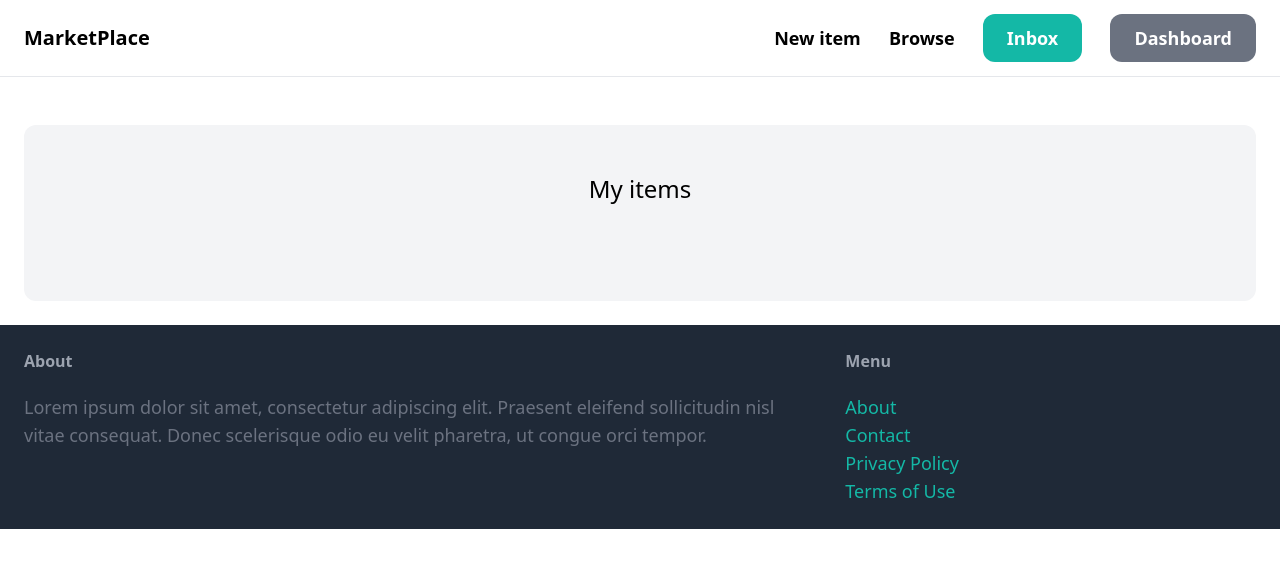
After one commit to karimosman181/DjangoMarket, a Django app: page /dashbourd/ in a window 1280 px wide. The commit adds this page. Shown: the top 568 px of the page. Run offline with Django 4.2, Linux system fonts and the light colour scheme; the visitor is signed in with stand-in values (Sample User, id 1); data that the repository does not hold is empty; some libraries are stand-ins or nearby versions.

Commit message:
edit dashboard

```diff
--- a/djangomarket/core/templates/core/base.html
+++ b/djangomarket/core/templates/core/base.html
@@ -26,7 +26,7 @@
           >Inbox</a
         >
         <a
-          href="#"
+          href="{% url 'dashbourd:index' %}"
           class="px-6 py-3 text-lg font-semibold bg-gray-500 text-white rounded-xl hover:bg-gray-700"
           >Dashboard</a
         >
--- /dev/null
+++ b/djangomarket/dashbourd/templates/dashbourd/index.html
@@ -0,0 +1,22 @@
+{% extends 'core/base.html' %} {% block title %} DashBoard {% endblock %}
+{% block content %}
+<div class="mt-6 px-6 py-12 bg-gray-100 rounded-xl">
+  <h2 class="mb-12 text-2xl text-center">My items</h2>
+
+  <div class="grid grid-cols-3 gap-3">
+    {% for item in items %}
+    <div>
+      <a href="{% url 'item:detail' item.id %}">
+        <div>
+          <img src="{{ item.image.url }}" class="rounded-t-xl" />
+        </div>
+        <div class="p-6 bg-white rounded-b-xl">
+          <h2 class="text-2xl">{{ item.name }}</h2>
+          <p class="text-gray-500">Price: {{item.price}}</p>
+        </div>
+      </a>
+    </div>
+    {% endfor %}
+  </div>
+</div>
+{% endblock %}
--- /dev/null
+++ b/djangomarket/dashbourd/urls.py
@@ -0,0 +1,8 @@
+from django.urls import path
+from . import views
+
+app_name = 'dashbourd'
+
+urlpatterns = [
+    path('',views.index,name='index'),
+]
--- a/djangomarket/dashbourd/views.py
+++ b/djangomarket/dashbourd/views.py
@@ -1,4 +1,4 @@
-from django.contrib.auth.models import login_required
+from django.contrib.auth.decorators import login_required
 from django.shortcuts import render
 from item.models import Item
 # Create your views here.
--- a/djangomarket/djangomarket/urls.py
+++ b/djangomarket/djangomarket/urls.py
@@ -23,5 +23,6 @@ from django.urls import path, include
 urlpatterns = [
     path('', include('core.urls')),
     path('items/', include('item.urls')),
+    path('dashbourd/', include('dashbourd.urls')),
     path('admin/', admin.site.urls),
 ] + static(settings.MEDIA_URL, document_root=settings.MEDIA_ROOT)
```
